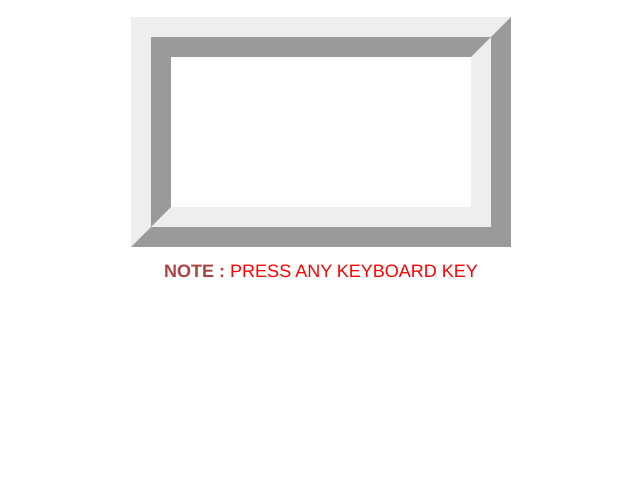
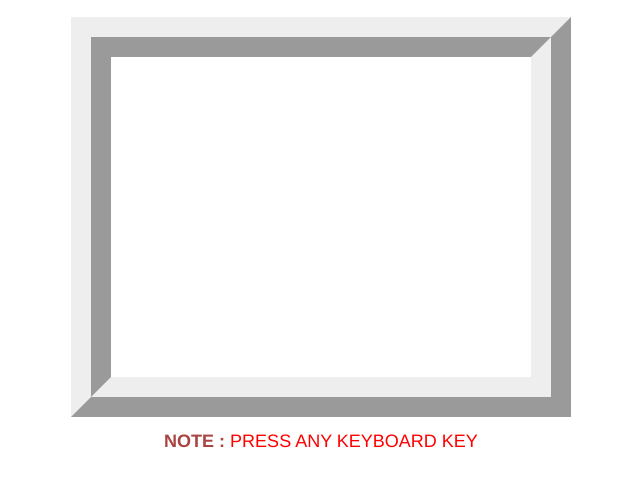
Before and after one commit to JahnieTurner/Project-84, a plain HTML site: page index.html in a window 1280 px wide. Shown: the part 63-550 px from the top of the page, without its empty margins (319-959 px from the left). Drawn offline with nearby package versions, Linux system fonts and the light colour scheme.

Commit message:
Add files via upload

```diff
--- a/index.html
+++ b/index.html
@@ -1,25 +1,25 @@
 <!DOCTYPE html>
 <html>
+
 <head>
     <style>
-body{
-
+        body {
             background-position: center;
             background-size: cover;
         }
-#myCanvas
-{
+
+        #myCanvas {
+            width: 500px;
+            height: 400px;
             margin-top: 10px;
-	border-width:40px;
+            border-width: 40px;
             background-color: white;
-	border-style:ridge;
+            border-style: ridge;
         }
 
-h1,h4
-{
-
-	color:red!important;
-
+        h1,
+        h4 {
+            color: red!important;
         }
     </style>
     <link rel="stylesheet" href="https://maxcdn.bootstrapcdn.com/bootstrap/3.4.0/css/bootstrap.min.css">
@@ -29,11 +29,12 @@ h1,h4
     <script src="https://maxcdn.bootstrapcdn.com/bootstrap/3.4.0/js/bootstrap.min.js"></script>
     <title>ASCII value</title>
 </head>
+
 <body>
 
     <center>
         <h1>Keyboard keys</h1>
-	<canvas id="myCanvas" width></canvas>
+        <canvas id="myCanvas"></canvas>
         <div id="d1"></div>
         <h4>
             <b class="text-danger">NOTE : </b> PRESS ANY KEYBOARD KEY
@@ -43,4 +44,5 @@ h1,h4
     <script src="main.js">
     </script>
 </body>
+
 </html>
--- a/main.js
+++ b/main.js
@@ -1,11 +1,12 @@
-canvas =
-	img_width = 300;
-img_height = 100;
+canvas = document.getElementById("myCanvas")
+ctx = canvas.getContext("2d")
+img_width = 200;
+img_height = 50;
 
 var img_image;
 
-img_x = 100;
-img_y = 100;
+img_x = 50;
+img_y = 50;
 
 function add() {
     img_imgTag = new Image();
@@ -24,11 +25,11 @@ function my_keydown(e) {
     keyPressed = e.keyCode;
     console.log(keyPressed);
 
-	if ((keyPressed >= 97 && keyPressed <= 122) || (keyPressed >= 65 && keyPressed <= 90))
+    if ((keyPressed >= 97 && keyPressed <= 122) || (keyPressed >= 65 && keyPressed <= 90)) {
         aplhabetkey();
-		document.getElementById("d1").innerHTML="You pressed Alphabet Key"
+        document.getElementById("d1").innerHTML = "You pressed Alphabet Key"
         console.log("alphabet key")
-	else {
+    } else {
         otherkey();
         document.getElementById("d1").innerHTML = "You pressed symbol or other key";
     }
@@ -39,18 +40,22 @@ function aplhabetkey() {
     add()
 
 }
+
 function numberkey() {
     img_image = "numkey.png"
     add()
 }
+
 function arrowkey() {
     img_image = "Arrkey.png"
     add()
 }
+
 function specialkey() {
     img_image = "spkey.png"
     add()
 }
+
 function otherkey() {
     img_image = "otherkey.png";
     add();
```
Lines whose indentation alone changed are shown as unchanged.
